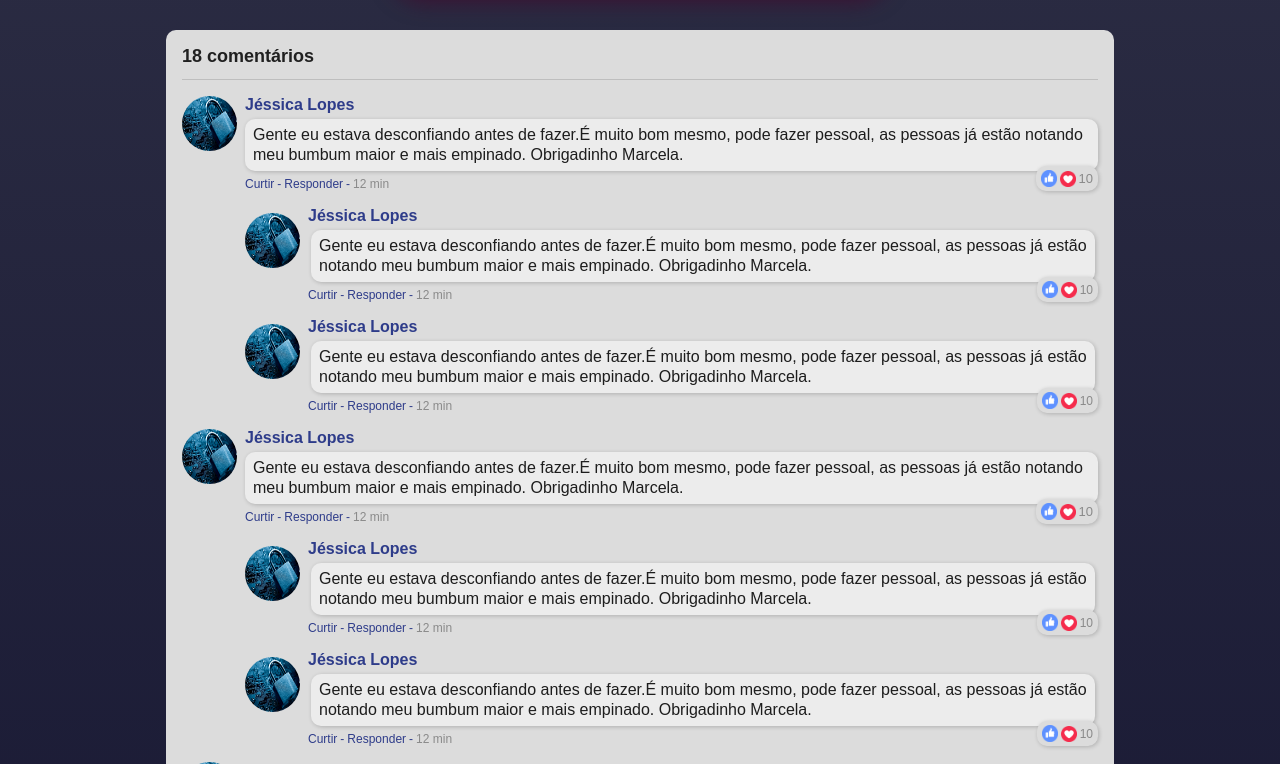
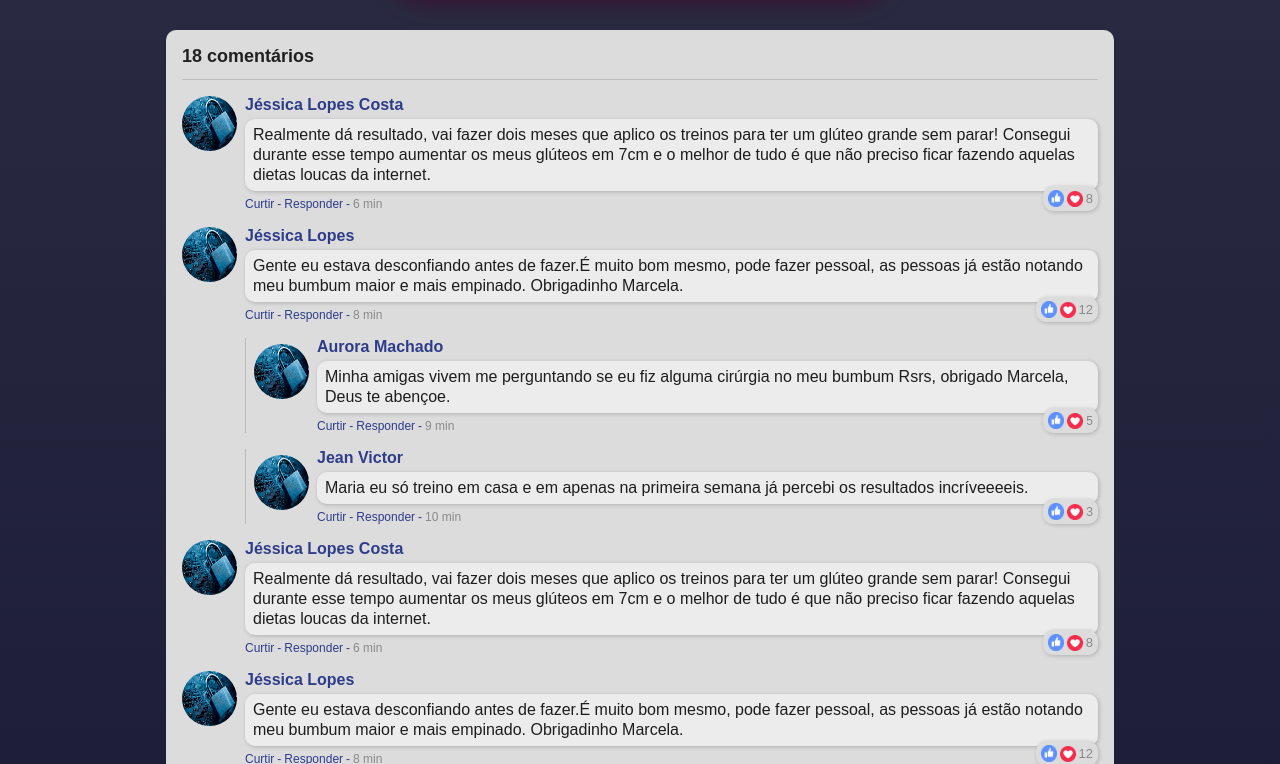
Before and after one commit to JeanVictorMachado/keto-life-max, a React (Create React App) app: page /results in a window 1280 px wide. Shown: the part 1656-2420 px from the top of the page. Built offline with nearby package versions, Linux system fonts and the light colour scheme.

Commit message:
feat: updated testimonial

```diff
--- a/src/components/CardTestimonial/Testimonial/index.tsx
+++ b/src/components/CardTestimonial/Testimonial/index.tsx
@@ -1,89 +1,70 @@
+import { TestimonialProps } from "../../../context/ContextApi";
 import "./styles.css";
 
-export const Testimonial = () => {
+export const Testimonial = ({
+  image,
+  name,
+  testimonial,
+  likes,
+  testimonialTime,
+  response,
+}: TestimonialProps) => {
   return (
     <div className="testimonial__container">
       <div className="testimonial__content-left">
-        <img src="privacy-policy.webp" alt="Imagem" />
+        <img src={image} alt="Imagem" />
       </div>
 
       <div className="testimonial__content-right">
-        <p>Jéssica Lopes</p>
+        <p>{name}</p>
 
-        <span className="testimonial__text">
-          Gente eu estava desconfiando antes de fazer.É muito bom mesmo, pode
-          fazer pessoal, as pessoas já estão notando meu bumbum maior e mais
-          empinado. Obrigadinho Marcela.
-        </span>
+        <span className="testimonial__text">{testimonial}</span>
 
         <div className="testimonial__icons-bottoms">
           <div>
-            <span>Curtir</span>-<span>Responder</span>-<span>12 min</span>
+            <span>Curtir</span>-<span>Responder</span>-
+            <span>{testimonialTime}</span>
           </div>
 
           <div className="testimonial__like">
             <img src="facebook-like.png" alt="Imagem" />
             <img src="facebook-love.png" alt="Imagem" />
-            <span>10</span>
+            <span>{likes}</span>
           </div>
         </div>
 
         <section className="testimonial__response-container">
-          <div className="testimonial__response-testimonial">
+          {response?.map((item, index) => (
+            <div
+              key={`${name}-${index}`}
+              className="testimonial__response-testimonial"
+            >
               <div className="testimonial__content-left">
-              <img src="privacy-policy.webp" alt="Imagem" />
+                <img src={item.image} alt="Imagem" />
               </div>
 
               <div className="testimonial-response__content-right">
-              <p>Jéssica Lopes</p>
+                <p>{item.name}</p>
 
-              <span className="testimonial__text">
-                Gente eu estava desconfiando antes de fazer.É muito bom mesmo,
-                pode fazer pessoal, as pessoas já estão notando meu bumbum maior
-                e mais empinado. Obrigadinho Marcela.
+                <span className="testimonial-response__text">
+                  {item.testimonial}
                 </span>
 
                 <div className="testimonial-response__icons-bottoms">
                   <div>
-                  <span>Curtir</span>-<span>Responder</span>-<span>12 min</span>
+                    <span>Curtir</span>-<span>Responder</span>-
+                    <span>{item.testimonialTime}</span>
                   </div>
 
                   <div className="testimonial-response__like">
                     <img src="facebook-like.png" alt="Imagem" />
                     <img src="facebook-love.png" alt="Imagem" />
-                  <span>10</span>
+                    <span>{item.likes}</span>
                   </div>
                 </div>
               </div>
             </div>
-
-          <div className="testimonial__response-testimonial">
-            <div className="testimonial__content-left">
-              <img src="privacy-policy.webp" alt="Imagem" />
-            </div>
-
-            <div className="testimonial-response__content-right">
-              <p>Jéssica Lopes</p>
-
-              <span className="testimonial__text">
-                Gente eu estava desconfiando antes de fazer.É muito bom mesmo,
-                pode fazer pessoal, as pessoas já estão notando meu bumbum maior
-                e mais empinado. Obrigadinho Marcela.
-              </span>
-
-              <div className="testimonial-response__icons-bottoms">
-                <div>
-                  <span>Curtir</span>-<span>Responder</span>-<span>12 min</span>
-                </div>
-
-                <div className="testimonial-response__like">
-                  <img src="facebook-like.png" alt="Imagem" />
-                  <img src="facebook-love.png" alt="Imagem" />
-                  <span>10</span>
-                </div>
-              </div>
-            </div>
-          </div>
+          ))}
         </section>
       </div>
     </div>
--- a/src/components/CardTestimonial/Testimonial/styles.css
+++ b/src/components/CardTestimonial/Testimonial/styles.css
@@ -97,6 +97,8 @@
   width: 100%;
   min-height: 50px;
   margin-top: 16px !important;
+  border-left: 1px solid rgb(185, 185, 185);
+  padding-left: 8px;
 
   display: flex;
 }
@@ -116,6 +118,17 @@
 
 .testimonial-response__content-right span {
   font-size: 16px;
+}
+
+.testimonial-response__text {
+  padding: 6px 8px;
+  display: block;
+  margin: 0 !important;
+  line-height: 20px;
+  border-radius: 10px;
+  color: rgb(29, 29, 29);
+  background: #ececec;
+  box-shadow: 1px 1px 4px rgba(0, 0, 0, 0.199);
 }
 
 .testimonial-response__icons-bottoms {
--- a/src/components/CardTestimonial/index.tsx
+++ b/src/components/CardTestimonial/index.tsx
@@ -1,18 +1,29 @@
 import { Testimonial } from "./Testimonial";
+import { TestimonialProps } from "../../context/ContextApi";
 
 import "./styles.css";
 
-export const CardTestimonial = () => {
+interface CardTestimonialProps {
+  testimonials: TestimonialProps[];
+}
+
+export const CardTestimonial = ({ testimonials }: CardTestimonialProps) => {
   return (
     <div className="card-testimonial__container">
       <h3 className="card-testimonial__title">18 comentários</h3>
 
       <div className="card-testimonial__content">
-        <Testimonial />
-
-        <Testimonial />
-
-        <Testimonial />
+        {testimonials?.map((item, index) => (
+          <Testimonial
+            key={`${item.name}-${index}`}
+            image={item.image}
+            name={item.name}
+            testimonial={item.testimonial}
+            testimonialTime={item.testimonialTime}
+            likes={item.likes}
+            response={item.response}
+          />
+        ))}
       </div>
     </div>
   );
--- a/src/pages/Results/index.tsx
+++ b/src/pages/Results/index.tsx
@@ -11,7 +11,12 @@ import { CardChartMyWeight } from "../../components/CardChartMyWeight";
 import { CardBodyChange } from "../../components/CardBodyChange";
 import { CardCalculationImc } from "../../components/CardCalculationImc";
 import { CardTestimonial } from "../../components/CardTestimonial";
-import ContextAPI, { localStorageProps } from "../../context/ContextApi";
+import ContextAPI, {
+  localStorageProps,
+  TestimonialProps,
+} from "../../context/ContextApi";
+
+import testimonialScripts from "../../testimonials/testimonial_1.json";
 
 import "./styles.css";
 
@@ -56,6 +61,10 @@ export const Results = () => {
 
     return "";
   }, [weight]);
+
+  const testimonial = useMemo(() => {
+    return testimonialScripts as TestimonialProps[];
+  }, []);
 
   return (
     <>
@@ -143,7 +152,11 @@ export const Results = () => {
           </div>
 
           <div className="results__card-testimonial">
-            <CardTestimonial />
+            <CardTestimonial testimonials={testimonial} />
+          </div>
+
+          <div className="results__final-submit-button">
+            <SubmitButton text="Assistir aula grátis!" />
           </div>
 
           <Footer />
--- a/src/pages/Results/styles.css
+++ b/src/pages/Results/styles.css
@@ -2,8 +2,8 @@
   height: 100%;
   background-image: linear-gradient(
       to bottom,
-      transparent -35%,
-      #404254 9.5%,
+      transparent -10%,
+      #404254 5%,
       rgb(20, 20, 48)
     ),
     url("../../../public/keto-diet-image-1.jpeg");
@@ -135,5 +135,5 @@
 .results__card-testimonial {
   max-width: 980px;
   margin: auto;
-  padding: 0 16px 32px 16px;
+  padding: 0 16px 16px 16px;
 }
--- /dev/null
+++ b/src/testimonials/testimonial_1.json
@@ -0,0 +1,71 @@
+[
+  {
+    "image": "privacy-policy.webp",
+    "name": "Jéssica Lopes Costa",
+    "testimonial": "Realmente dá resultado, vai fazer dois meses que aplico os treinos para ter um glúteo grande sem parar! Consegui durante esse tempo aumentar os meus glúteos em 7cm e o melhor de tudo é que não preciso ficar fazendo aquelas dietas loucas da internet.",
+    "likes": "8",
+    "testimonialTime": "6 min",
+    "response": null
+  },
+  {
+    "image": "privacy-policy.webp",
+    "name": "Jéssica Lopes",
+    "testimonial": "Gente eu estava desconfiando antes de fazer.É muito bom mesmo, pode fazer pessoal, as pessoas já estão notando meu bumbum maior e mais empinado. Obrigadinho Marcela.",
+    "likes": "12",
+    "testimonialTime": "8 min",
+    "response": [
+      {
+        "image": "privacy-policy.webp",
+        "name": "Aurora Machado",
+        "testimonial": "Minha amigas vivem me perguntando se eu fiz alguma cirúrgia no meu bumbum Rsrs, obrigado Marcela, Deus te abençoe.",
+        "likes": "5",
+        "testimonialTime": "9 min"
+      },
+      {
+        "image": "privacy-policy.webp",
+        "name": "Jean Victor",
+        "testimonial": "Maria eu só treino em casa e em apenas na primeira semana já percebi os resultados incríveeeeis.",
+        "likes": "3",
+        "testimonialTime": "10 min"
+      }
+    ]
+  },
+  {
+    "image": "privacy-policy.webp",
+    "name": "Jéssica Lopes Costa",
+    "testimonial": "Realmente dá resultado, vai fazer dois meses que aplico os treinos para ter um glúteo grande sem parar! Consegui durante esse tempo aumentar os meus glúteos em 7cm e o melhor de tudo é que não preciso ficar fazendo aquelas dietas loucas da internet.",
+    "likes": "8",
+    "testimonialTime": "6 min",
+    "response": null
+  },
+  {
+    "image": "privacy-policy.webp",
+    "name": "Jéssica Lopes",
+    "testimonial": "Gente eu estava desconfiando antes de fazer.É muito bom mesmo, pode fazer pessoal, as pessoas já estão notando meu bumbum maior e mais empinado. Obrigadinho Marcela.",
+    "likes": "12",
+    "testimonialTime": "8 min",
+    "response": [
+      {
+        "image": "privacy-policy.webp",
+        "name": "Aurora Machado",
+        "testimonial": "Minha amigas vivem me perguntando se eu fiz alguma cirúrgia no meu bumbum Rsrs, obrigado Marcela, Deus te abençoe.",
+        "likes": "5",
+        "testimonialTime": "9 min"
+      },
+      {
+        "image": "privacy-policy.webp",
+        "name": "Jean Victor",
+        "testimonial": "Maria eu só treino em casa e em apenas na primeira semana já percebi os resultados incríveeeeis.",
+        "likes": "3",
+        "testimonialTime": "10 min"
+      },
+      {
+        "image": "privacy-policy.webp",
+        "name": "Maria Clara",
+        "testimonial": "Obrigada meninas, vou comprar agora mesmo.",
+        "likes": "2",
+        "testimonialTime": "15 min"
+      }
+    ]
+  }
+]
```
Also changed, not shown: src/context/ContextApi.tsx (+9 -0 lines). Lines whose indentation alone changed are shown as unchanged.
